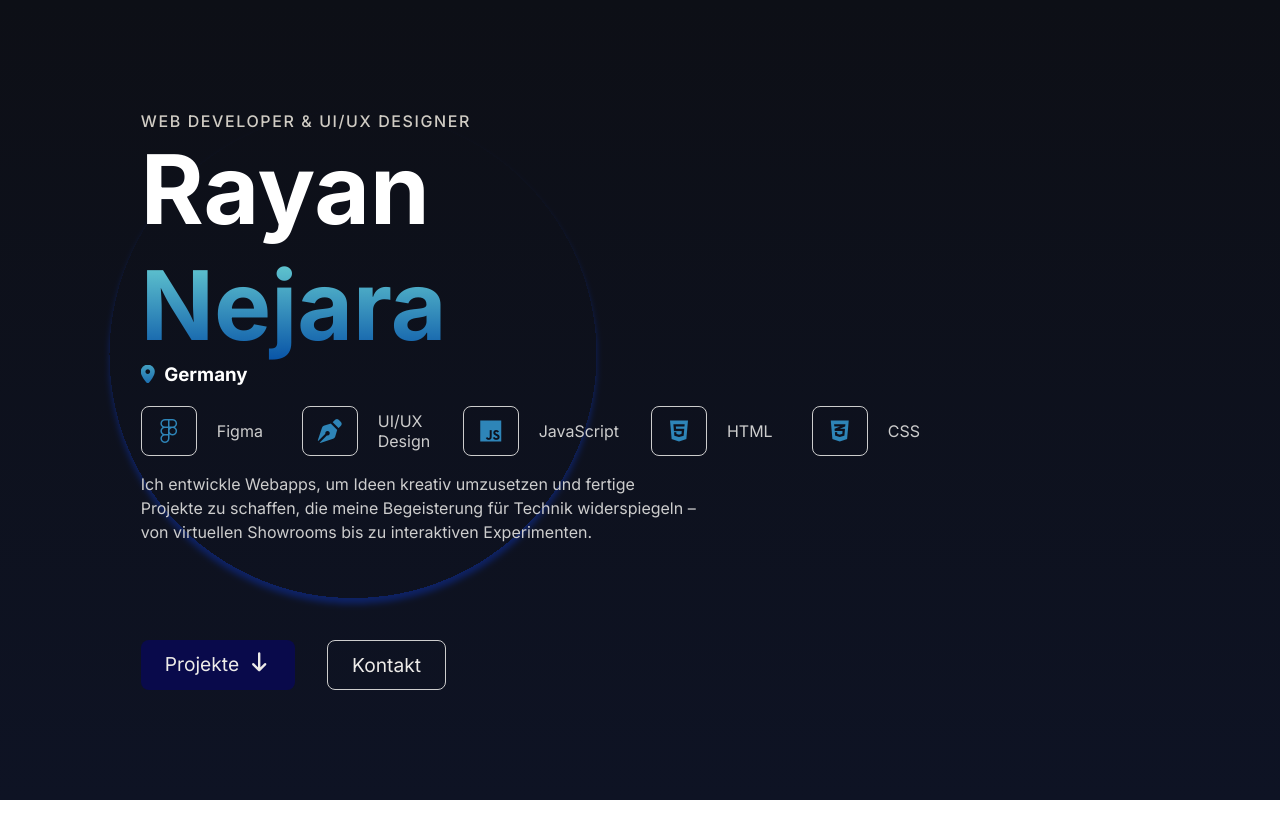
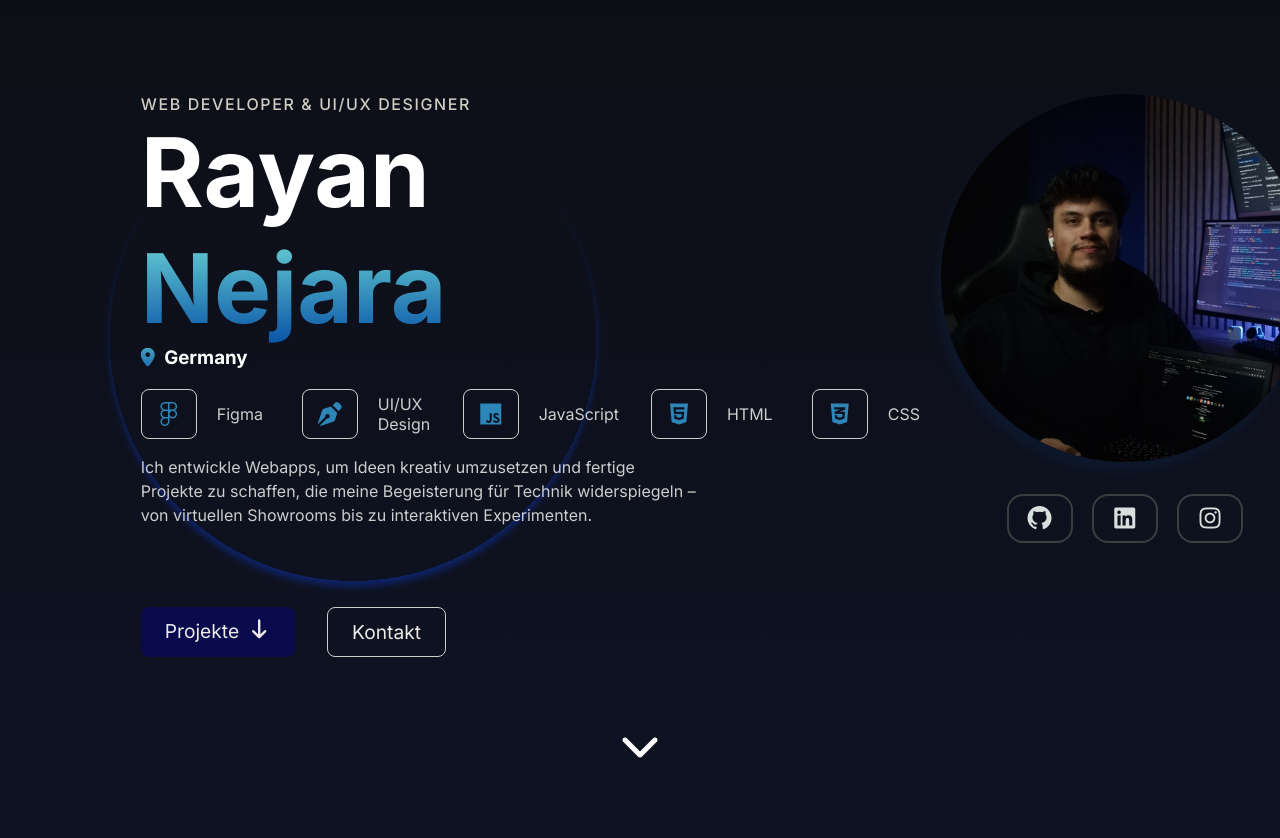
Before and after one commit to R-Nejara/personal-portfolio, a React (Vite) app: page / in a window 1280 px wide. Shown: the top 838 px of the page. Before the commit the page ends 800 px from the top, so only its background shows below. Built offline with nearby package versions, Linux system fonts and the light colour scheme.

Commit message:
feat: add styling for RightSide.jsx and complete static design in LandingPage.css

```diff
--- a/src/components/landingpage/LandingPage.css
+++ b/src/components/landingpage/LandingPage.css
@@ -10,10 +10,13 @@
   --blue-icon: #2E85B8;
   --white-primary: #ffffff;
   --white-secondary: #CDCDCD;
+  --white-socials: #D6E0DC;
+  --white-socials-border: #393E41;
   --border-white-button: #EDEBE8;
   --border-radius-icon: 0.5rem;
   --border-radius-button: 0.5rem;
   --button-background-primary: #090A4B;
+  --blue-profile-shadow: rgba(7, 107, 221, 0.07);
 }
 
 * {
@@ -21,23 +24,32 @@
 }
 
 .landing-main {
-  height: 100vh;
+  height: calc(100vh + 4rem);
   position: relative;
   background:
     linear-gradient(#0D0F16, #0E1324);
   display: flex;
-  align-items: center;
+  flex-direction: column;
+  justify-content: center;
+  overflow: hidden;
 }
 
 .landing-area {
-  width: 90vw;
+  max-width: 90vw;
   margin: 0 auto;
   padding-left: 6%;
   background: url('/public/images/darkblue_ellipse.svg') no-repeat center/ 500px 500px;
   background-repeat: no-repeat;
   background-position: 6% 0%;
-  display: flex;
-  flex-direction: column;
+  display: grid;
+  grid-template-columns: 1fr 1fr;
+}
+
+.chevron{
+  align-self: center;
+  font-size: 2.5rem;
+  color:var(--white-primary);
+  margin-top: 4rem;
 }
 
 /*
@@ -156,3 +168,36 @@
   background: none;
   border: 0.1rem solid var(--white-secondary)
 }
+
+.profile-section {
+  display: flex;
+  flex-direction: column;
+  align-items: center;
+  gap: 2rem;
+}
+
+.profile-img {
+  width: 23rem;
+  height: 23rem;
+  background-color: grey;
+  border-radius: 50%;
+  background: url('/public/images/Rayan_Nejara.jpg') no-repeat center;
+  background-size: 25rem;
+  background-position: 0 35%;
+  box-shadow: -5px 10px 10px var(--blue-profile-shadow);
+}
+
+.socials-list {
+  display: flex;
+  gap: 1.2rem;
+  list-style-type: none;
+}
+
+.socials {
+  font-size: 1.5rem;
+  color: var(--white-socials);
+  border: 2px solid var(--white-socials-border);
+  border-radius: 1rem;
+  padding-inline: 1rem;
+  padding-block: 0.5rem;
+}
--- a/src/components/landingpage/LandingPage.jsx
+++ b/src/components/landingpage/LandingPage.jsx
@@ -1,5 +1,6 @@
 import './LandingPage.css'
 import LeftSide from './landingpage_components/LeftSide'
+import RightSide from './landingpage_components/RightSide'
 
 function LandingPage() {
 
@@ -8,7 +9,9 @@ function LandingPage() {
       <main className="landing-main">
         <div className="landing-area">
           <LeftSide />
+          <RightSide />
         </div>
+        <div className="chevron"><i class="fa-solid fa-chevron-down"></i></div>
       </main>
     </>
   )
--- a/src/components/landingpage/landingpage_components/LeftSide.jsx
+++ b/src/components/landingpage/landingpage_components/LeftSide.jsx
@@ -2,6 +2,7 @@ function LeftSide() {
 
   return (
     <>
+      <main>
         <h4 className="introduction-title">web developer & ui/ux designer</h4>
         <h1 className="name"><span className="first-name">rayan</span><span className="last-name">nejara</span></h1>
         <h3 className="location"><i class="gps fa-solid fa-location-dot"></i><span>germany</span></h3>
@@ -22,6 +23,7 @@ function LeftSide() {
           <button className="btn project-btn">projekte<i class="fa-solid fa-arrow-down"></i></button>
           <button className="btn contact-btn">kontakt</button>
         </div>
+      </main>
     </>
   )
 }
--- a/src/components/landingpage/landingpage_components/RightSide.jsx
+++ b/src/components/landingpage/landingpage_components/RightSide.jsx
@@ -2,6 +2,16 @@ function RightSide() {
 
   return (
     <>
+      <main>
+        <div className="profile-section">
+          <div className="profile-img"></div>
+          <ul className="socials-list">
+            <li className="socials"><i class="fa-brands fa-github"></i></li>
+            <li className="socials"><i class="fa-brands fa-linkedin"></i></li>
+            <li className="socials"><i class="fa-brands fa-instagram"></i></li>
+          </ul>
+        </div>
+      </main>
     </>
   )
 }
```
Also changed, not shown: public/images/Rayan_Nejara.jpg (added), public/images/profile_image_github.png (added). Lines whose indentation alone changed are shown as unchanged.
